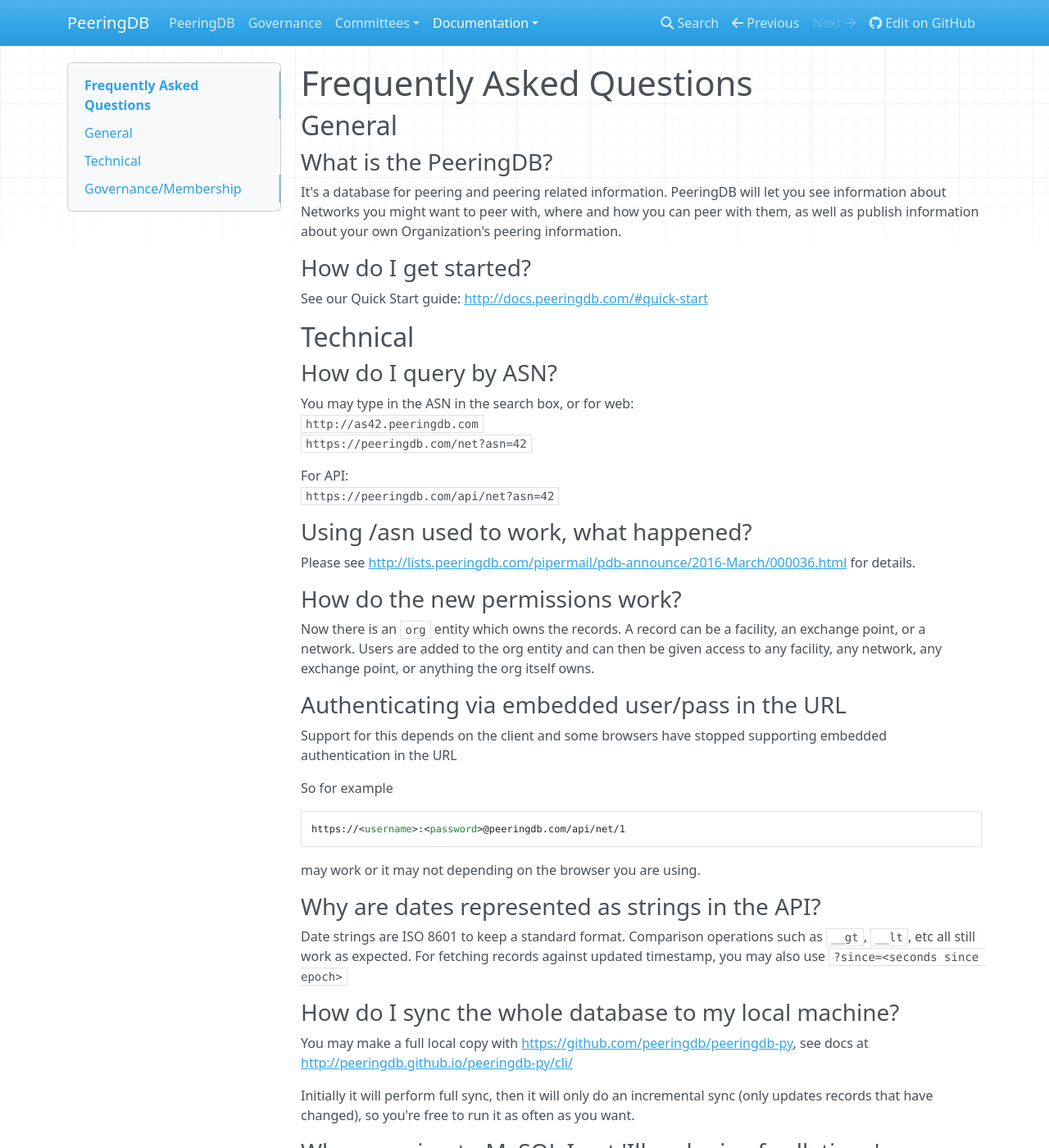
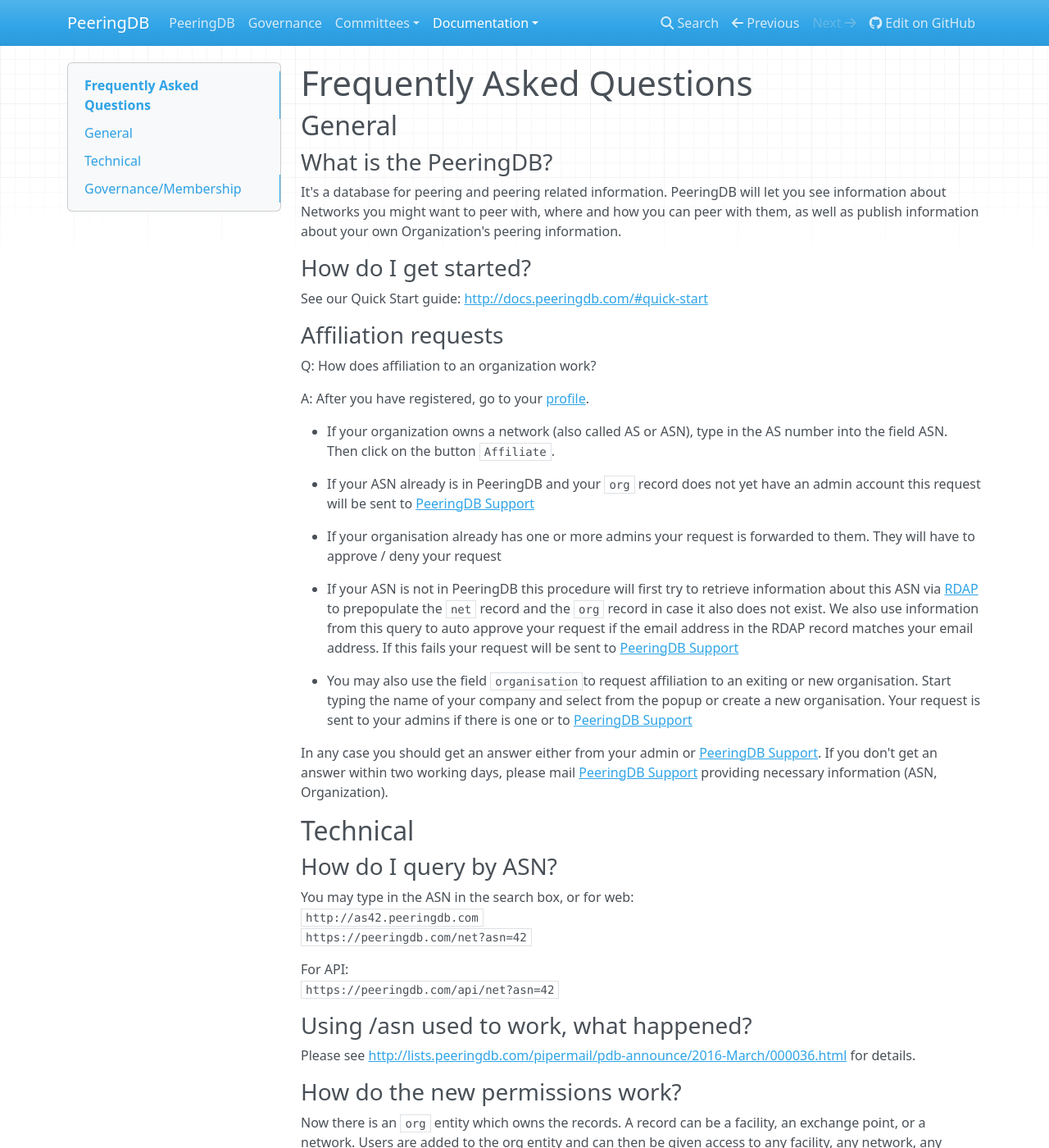
Before and after one commit to peeringdb/docs, an MkDocs documentation site: the page built from docs/faq.md, in a window 1280 px wide and 1400 px high. Shown: the whole window at 82% size. Built offline with MkDocs 1.6.1, drawn with Linux system fonts in a browser that asks for light colours; nearby versions of some CDN libraries.

Commit message:
Update FAQ
Affiliation requests added

```diff
--- a/docs/faq.md
+++ b/docs/faq.md
@@ -9,6 +9,25 @@
 ### How do I get started?
 
 See our Quick Start guide: <http://docs.peeringdb.com/#quick-start>
+
+### Affiliation requests
+
+Q: How does affiliation to an organization work?
+
+A: After you have registered, go to your [profile](https://peeringdb.com/profile).
+
+* If your organization owns a network (also called AS or ASN), type in the AS number into the field ASN. Then click on the button `Affiliate`.
+
+* If your ASN already is in PeeringDB and your `org` record does not yet have an admin account this request will be sent to [PeeringDB Support](mailto:support@peeringdb.com)
+
+* If your organisation already has one or more admins your request is forwarded to them. They will have to approve / deny your request
+
+* If your ASN is not in PeeringDB this procedure will first try to retrieve information about this ASN via [RDAP](https://about.rdap.org/) to prepopulate the `net` record and the `org` record in case it also does not exist. We also use information from this query to auto approve your request if the email address in the RDAP record matches your email address. If this fails your request will be sent to [PeeringDB Support](mailto:support@peeringdb.com)
+
+* You may also use the field `organisation`to request affiliation to an exiting or new organisation. Start typing the name of your company and select from the popup or create a new organisation. Your request is sent to your admins if there is one or to [PeeringDB Support](mailto:support@peeringdb.com)
+
+In any case you should get an answer either from your admin or [PeeringDB Support](mailto:support@peeringdb.com). If you don't get an answer within two working days, please mail [PeeringDB Support](mailto:support@peeringdb.com) providing necessary information (ASN, Organization).
+
 
 ## Technical
 ### How do I query by ASN?
```
